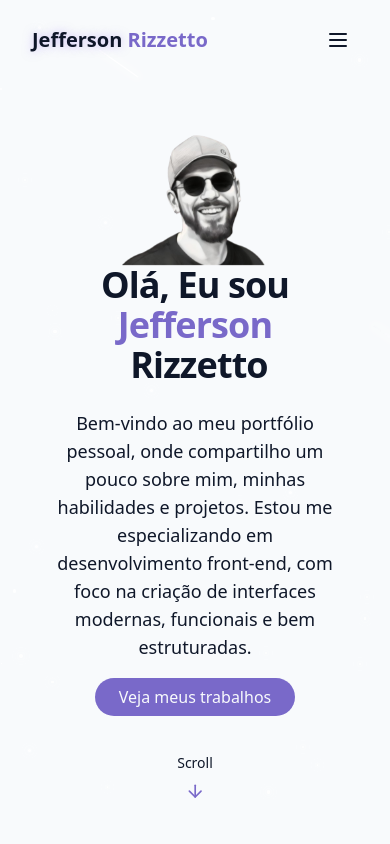
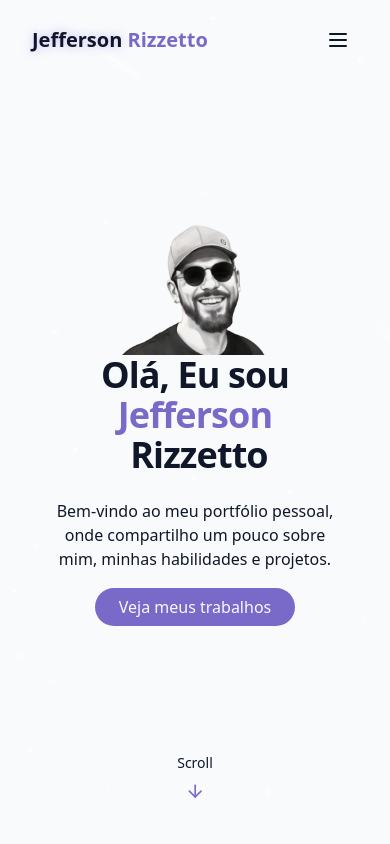
Before and after one commit to JRizzetto/portifolio-react, a React (Vite) app: page / in a window 390 px wide. Shown: the top 844 px of the page. Built offline with nearby package versions, Linux system fonts and the light colour scheme.

Commit message:
Ajustando texto Responsivo HeroSection

```diff
--- a/src/components/HeroSection.jsx
+++ b/src/components/HeroSection.jsx
@@ -8,7 +8,11 @@ export const HeroSection = () => {
     >
       <div className="container max-w-4xl mx-auto text-center z-10">
         <div className="flex justify-center items-center">
-          <img src="/projects/minha-foto-img.png" alt='Minha-foto' className="w-1/2 max-w-full sm:w-auto  mt-50px"/>
+          <img
+            src="/projects/minha-foto-img.png"
+            alt="Minha-foto"
+            className="w-1/2 max-w-full sm:w-auto  mt-50px"
+          />
         </div>
         <div className="space-y-6">
           <h1 className="text-4xl md:text-6xl font-bold tracking-tight">
@@ -23,12 +27,20 @@ export const HeroSection = () => {
             </span>
           </h1>
 
-          <p className="text-lg md:text-xl text-muted-foreground max-2-2xl mx-auto opacity-0 animate-fade-in-delay-3">
+          {/* Versão reduzida: visível só em telas menores que 640px */}
+          <p className="text-base text-muted-foreground mx-auto block sm:hidden">
+            Bem-vindo ao meu portfólio pessoal, onde compartilho um pouco sobre
+            mim, minhas habilidades e projetos.
+          </p>
+
+          {/* Versão completa: visível a partir de 640px */}
+          <p className="text-lg md:text-xl text-muted-foreground mx-auto hidden sm:block">
             Bem-vindo ao meu portfólio pessoal, onde compartilho um pouco sobre
             mim, minhas habilidades e projetos. Estou me especializando em
             desenvolvimento front-end, com foco na criação de interfaces
             modernas, funcionais e bem estruturadas.
           </p>
+
           <div className="opacity-0 animate-fade-in-delay-4">
             <a href="#projects" className="cosmic-button">
               Veja meus trabalhos
```
